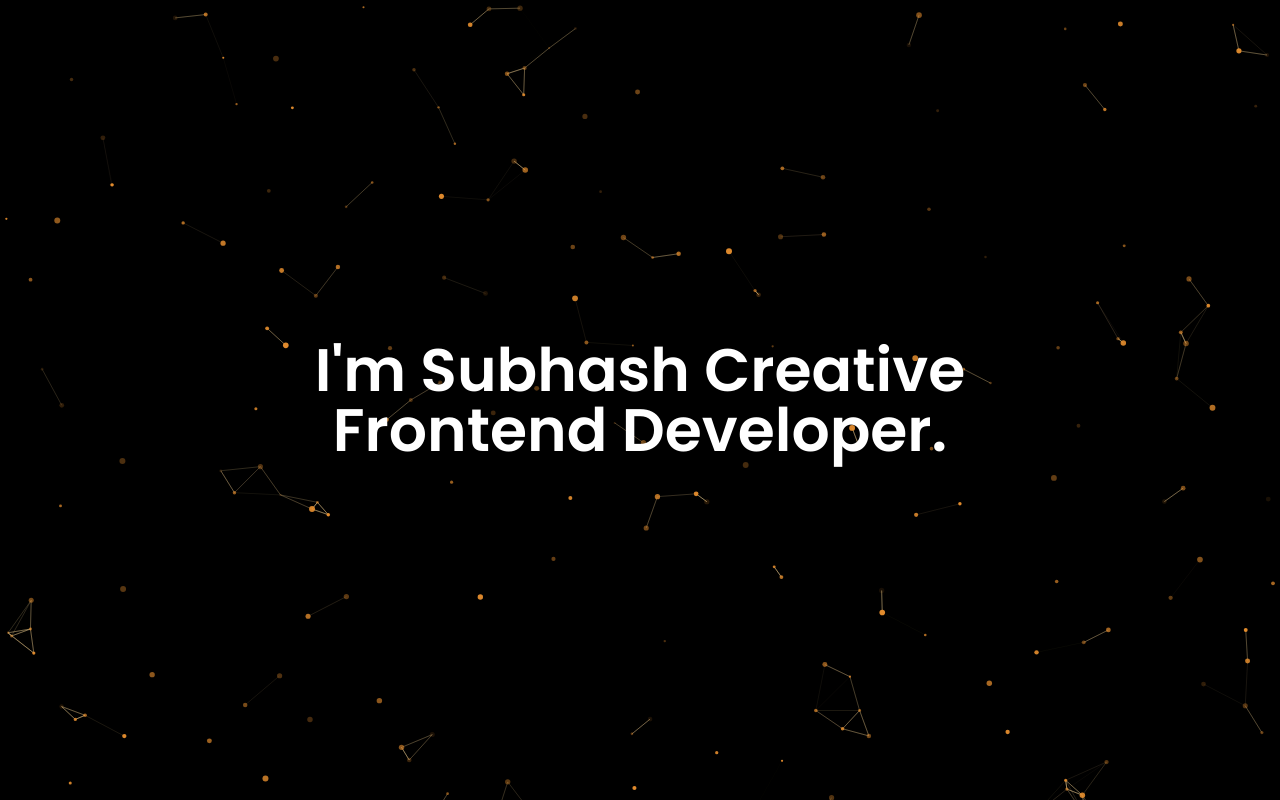
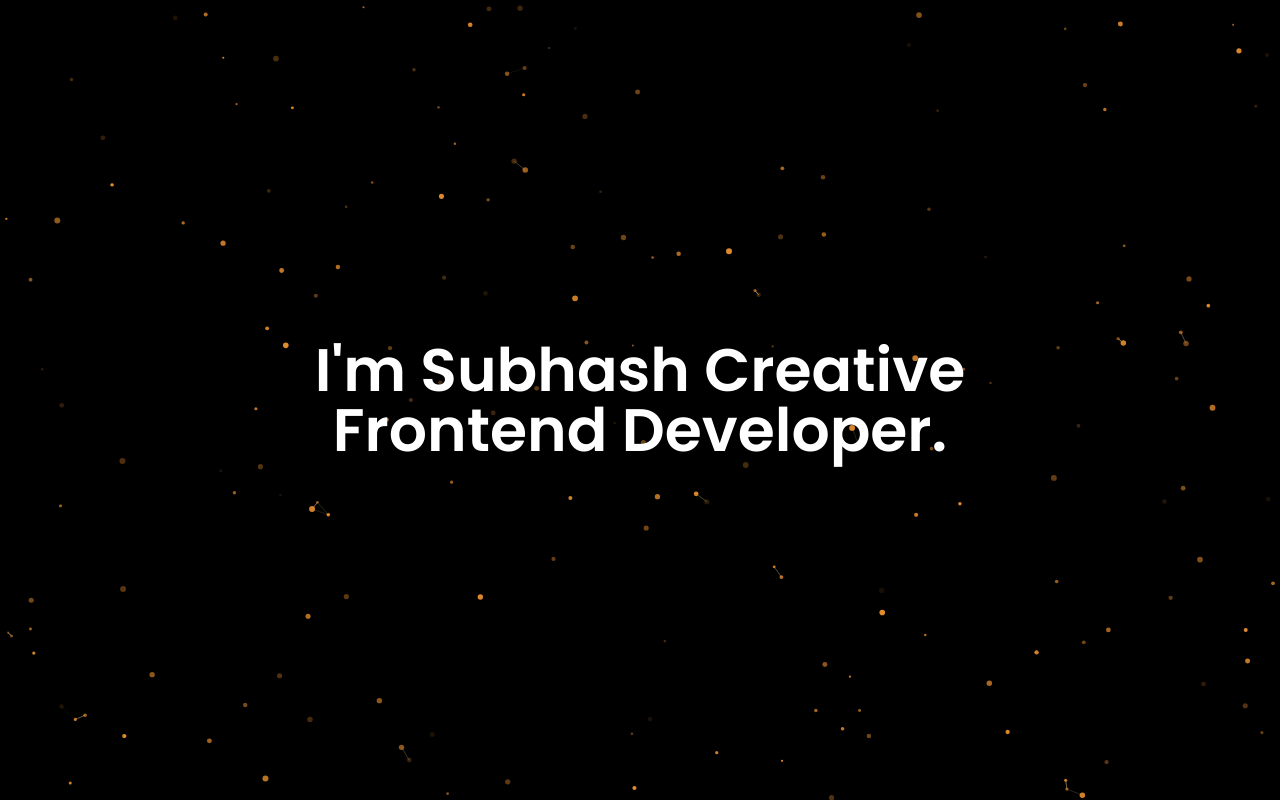
Before and after one commit to subhash131/portfolio-7, a Next.js app: page / in a window 1280 px wide. Shown: the top 800 px of the page. Built offline with nearby package versions, Linux system fonts and the light colour scheme.

Commit message:
update sparkle component

```diff
--- a/components/hero/particles-container.tsx
+++ b/components/hero/particles-container.tsx
@@ -154,7 +154,7 @@ export const SparklesCore = (props: ParticlesProps) => {
               },
               links: {
                 color: "#f5d393",
-                distance: 50,
+                distance: 20,
                 enable: true,
                 opacity: 0.5,
                 width: 1,
```
